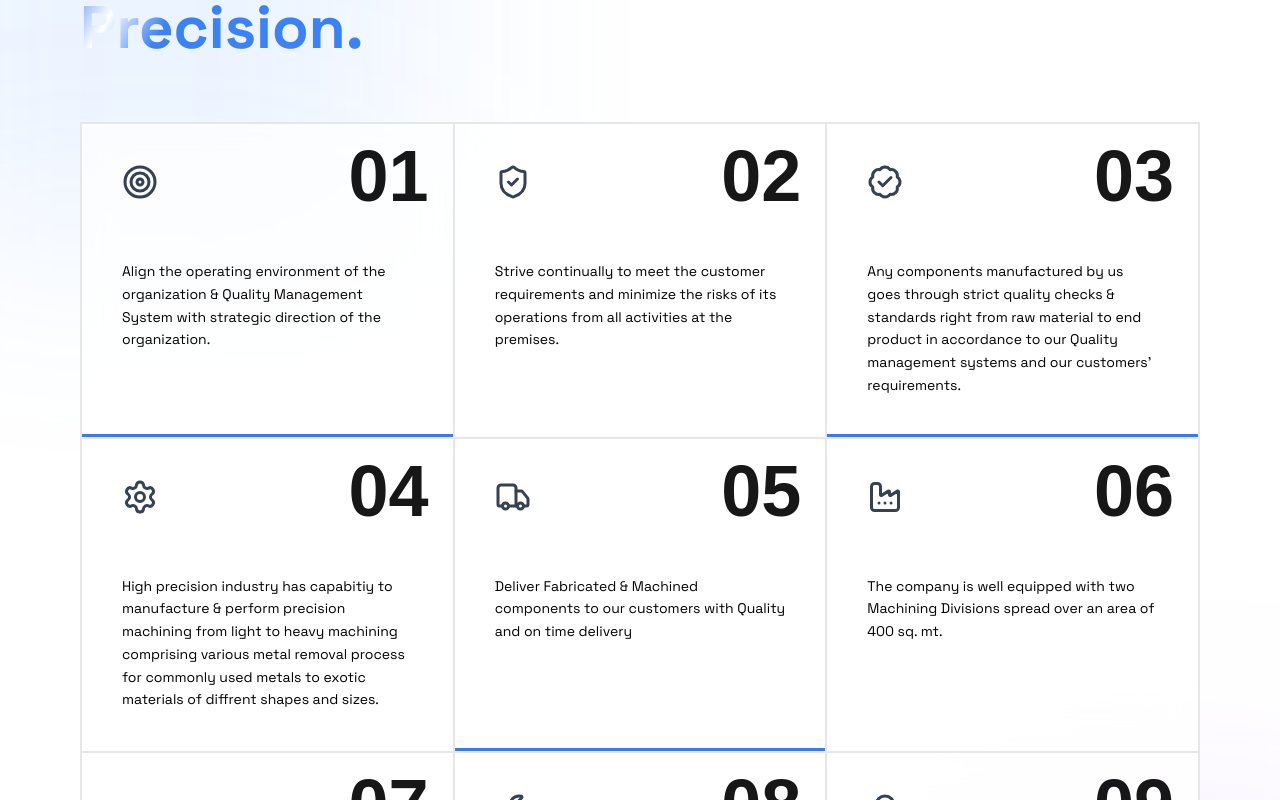
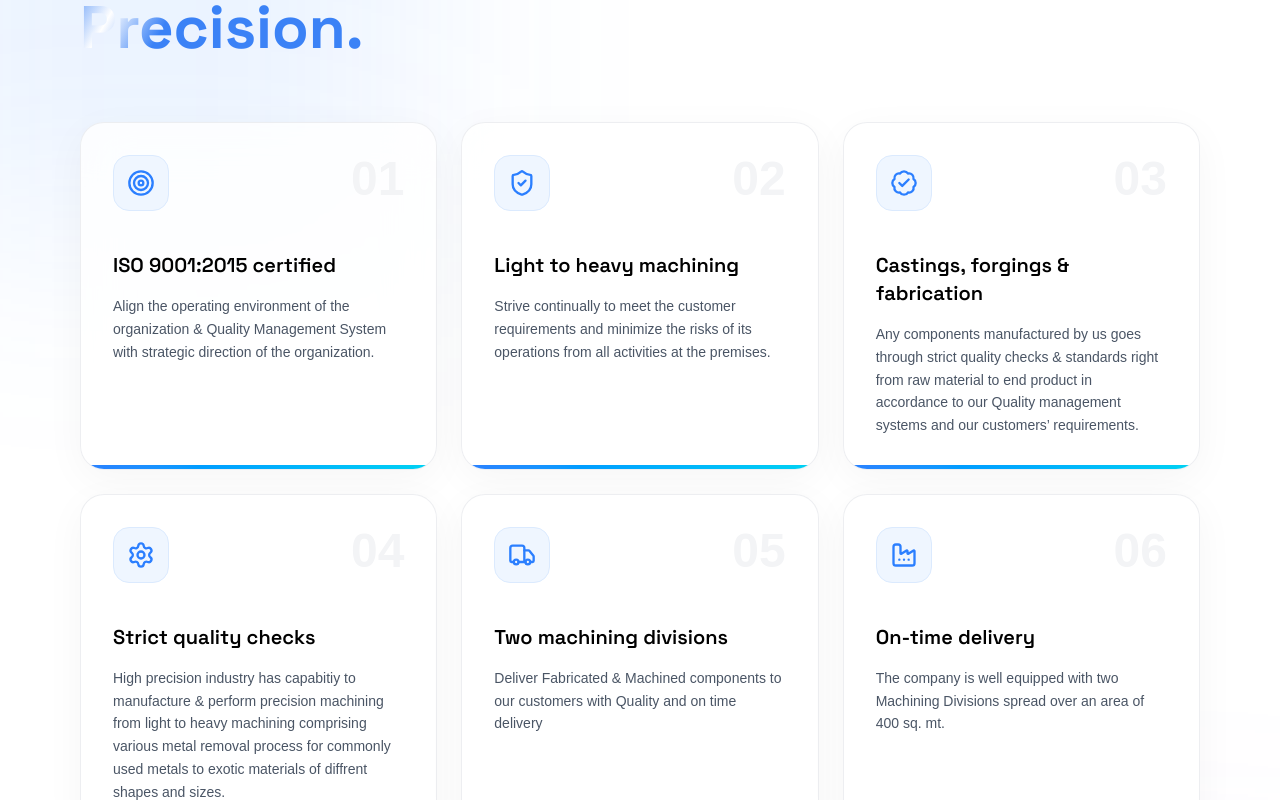
Before and after one commit to JeevithaRanjani/precision, a Next.js app: page /home in a window 1280 px wide. Shown: the part 3880-4680 px from the top of the page. Built offline with nearby package versions, Linux system fonts and the light colour scheme.

Commit message:
commit from rahul

```diff
--- a/app/home/page.tsx
+++ b/app/home/page.tsx
@@ -927,7 +927,8 @@
     variants={container}
     initial="hidden"
     whileInView="show"
-          className="grid md:grid-cols-3 border border-gray-200 relative z-10"
+    viewport={{ once: true }}
+    className="relative z-10 grid grid-cols-1 md:grid-cols-2 xl:grid-cols-3 gap-6"
   >
     {features.map((f, i) => {
       const Icon = f.icon;
@@ -936,57 +937,55 @@
         <motion.div
           key={f.id}
           variants={item}
-                initial="hidden"
-                animate="show"
           whileHover={{
-                  y: -10,
-                  scale: 1.02,
+            y: -8,
           }}
-                className="relative p-10 border border-gray-200 bg-white/70 backdrop-blur-xl group transition duration-300 overflow-hidden"
+          transition={{ duration: 0.3 }}
+          className="group relative rounded-3xl border border-gray-200/70 bg-white/80 backdrop-blur-xl p-8 overflow-hidden shadow-[0_10px_40px_rgba(0,0,0,0.04)] hover:shadow-[0_20px_60px_rgba(59,130,246,0.15)] transition-all duration-500"
         >
-                {/* Animated Gradient Hover */}
+          {/* HOVER GRADIENT */}
           <div className="absolute inset-0 opacity-0 group-hover:opacity-100 transition duration-500">
-                  <div className="absolute inset-0 bg-gradient-to-br from-blue-500/40 via-transparent to-blue-500/40" />
+            <div className="absolute inset-0 bg-linear-to-br from-blue-500/10 via-transparent to-cyan-400/10" />
           </div>
 
-                {/* BIG NUMBER */}
-                <motion.span
-                  initial={{ opacity: 0 }}
-                  whileInView={{ opacity: 1 }}
-                  transition={{ delay: i * 0.2 }}
-                  className="absolute top-4 right-6 text-7xl font-bold text-grey-500 group-hover:scale-110 transition"
-                >
-                  {f.id}
-                </motion.span>
-
+          {/* TOP */}
+          <div className="relative z-10 flex items-start justify-between mb-10">
             {/* ICON */}
-                <div className="mb-6 relative z-10">
-                  <Icon className="w-9 h-9 text-gray-700 group-hover:text-blue-500 transition" />
+            <div className="w-14 h-14 rounded-2xl bg-blue-50 border border-blue-100 flex items-center justify-center group-hover:scale-110 transition duration-300">
+              <Icon className="w-7 h-7 text-blue-500" />
             </div>
 
-                {/* TITLE */}
-                {/* <h3 className="text-lg font-semibold mb-3 relative z-10">
+            {/* NUMBER */}
+            <span className="text-5xl font-bold text-gray-100 group-hover:text-blue-100 transition duration-500">
+              {f.id}
+            </span>
+          </div>
+
+          {/* CONTENT */}
+          <div className="relative z-10">
+            <h3
+              className={`${spaceGrotesk.className} text-xl font-semibold text-black mb-4`}
+            >
               {f.title}
-                </h3> */}
+            </h3>
 
-                {/* DESC */}
-                <p className={`${spaceGrotesk.className} text-black mt-15 text-sm leading-relaxed relative z-10`}>
+            <p className="text-gray-600 leading-relaxed text-sm">
               {f.desc}
             </p>
+          </div>
 
-                {/* Bottom Accent Line */}
-                {["01", "03", "05", "07", "09"].includes(f.id) && (
+          {/* BOTTOM LINE */}
           <motion.div
             initial={{ width: 0 }}
             whileInView={{ width: "100%" }}
-                    transition={{ duration: 1 }}
-                    className="absolute bottom-0 left-0 h-[3px] bg-blue-500"
+            transition={{ duration: 1, delay: i * 0.1 }}
+            className="absolute bottom-0 left-0 h-1 bg-linear-to-r from-blue-500 to-cyan-400 rounded-full"
           />
-                )}
         </motion.div>
       );
     })}
   </motion.div>
+
       </section>
 
  <section className="bg-black text-white px-6 md:px-20 py-20">
```
Lines whose indentation alone changed are shown as unchanged.
